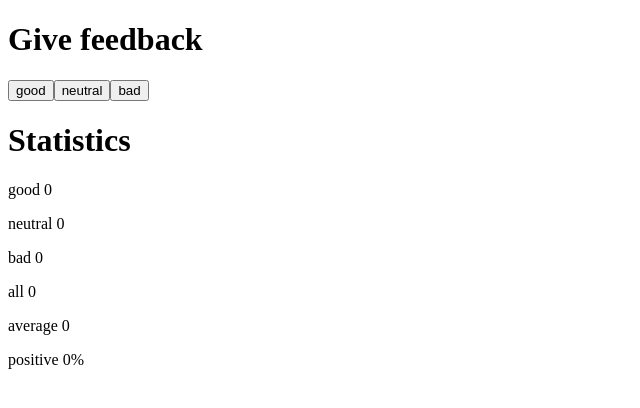
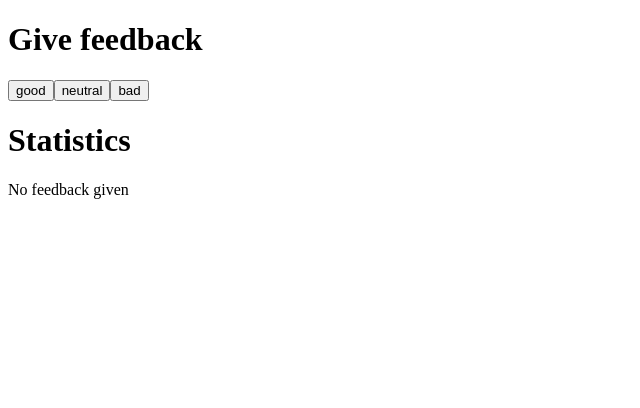
Before and after one commit to AlexandreSchnell/fullstackopen, a React (Create React App) app in the folder part1/unicafe/: page / in a window 1280 px wide. Shown: the top 408 px of the page, without its empty margins (0-640 px from the left). Built offline with nearby package versions, Linux system fonts and the light colour scheme.

Commit message:
Exercise 1.9

```diff
--- a/part1/unicafe/src/App.js
+++ b/part1/unicafe/src/App.js
@@ -7,6 +7,12 @@ const Title = ({ text }) => {
 }
 
 const Statistics = (props) => {
+  if (props.all === 0) {
+    return (
+      <p>No feedback given</p>
+    )
+  }
+
   return (
     <>
       <p>good {props.good}</p>
```
